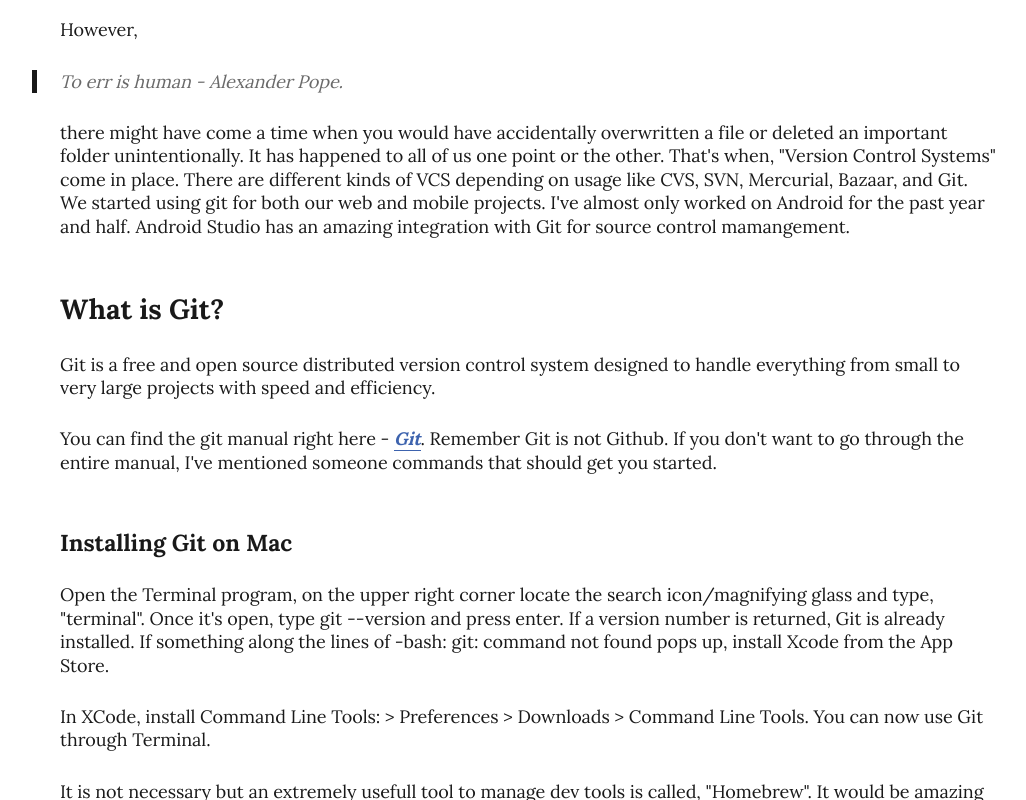
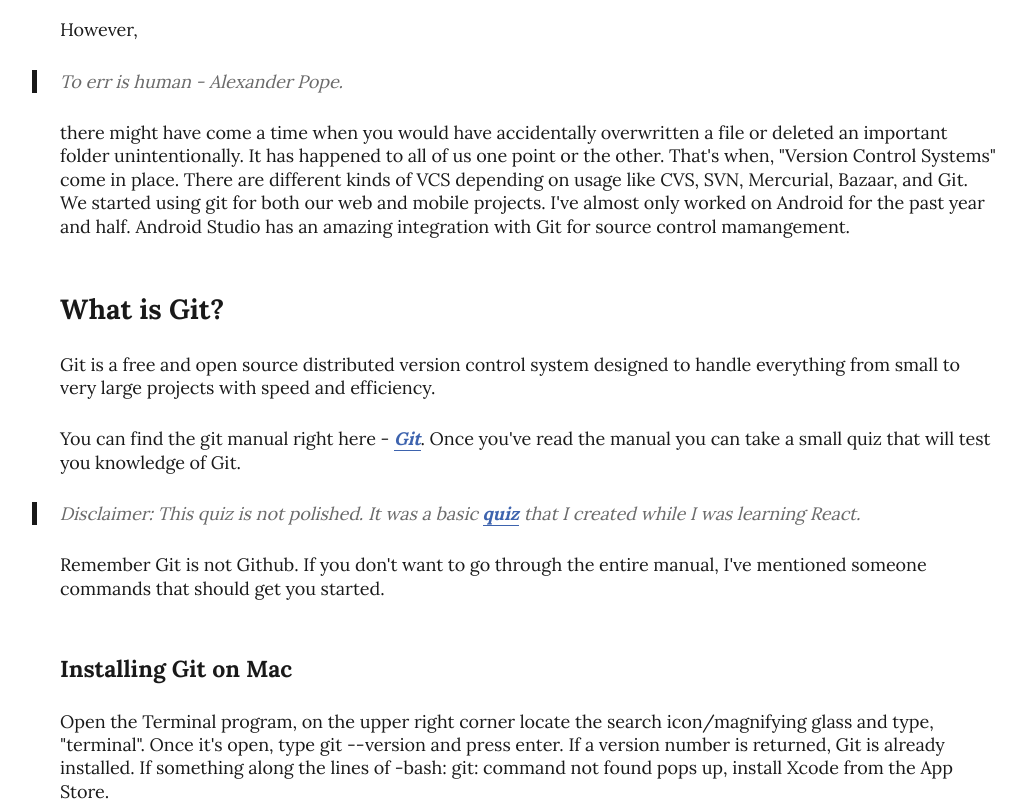
Before and after one commit to niphadkarneha/gatsby-blog-neha, a Gatsby site: page /basics/basics/ in a window 1280 px wide. Shown: the part 444-1244 px from the top of the page, without its empty margins (112-1138 px from the left). Built offline with nearby package versions, Linux system fonts and the light colour scheme; Gatsby itself is replaced by a stand-in of ours; some packages are replaced by stand-ins of ours.

Commit message:
added the quiz link

```diff
--- a/content/blog/basics/basics.md
+++ b/content/blog/basics/basics.md
@@ -17,7 +17,12 @@
 
 Git is a free and open source distributed version control system designed to handle everything from small to very large projects with speed and efficiency.
 
-You can find the git manual right here - [Git](https://git-scm.com/docs). Remember Git is not Github. If you don't want to go through the entire manual, I've mentioned someone commands that should get you started.
+You can find the git manual right here - [Git](https://git-scm.com/docs). Once you've read the manual you can take a small quiz that will test you knowledge of Git.
+
+> Disclaimer: This quiz is not polished. It was a basic [quiz](https://happy-noyce-67af4f.netlify.com/) that I created while I was learning React.
+
+
+Remember Git is not Github. If you don't want to go through the entire manual, I've mentioned someone commands that should get you started.
 
 ### Installing Git on Mac
 
```
